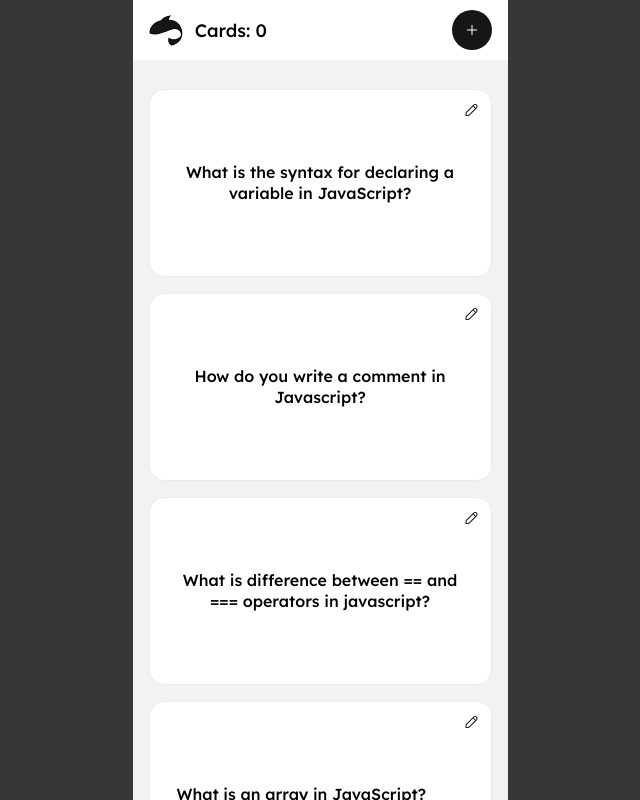
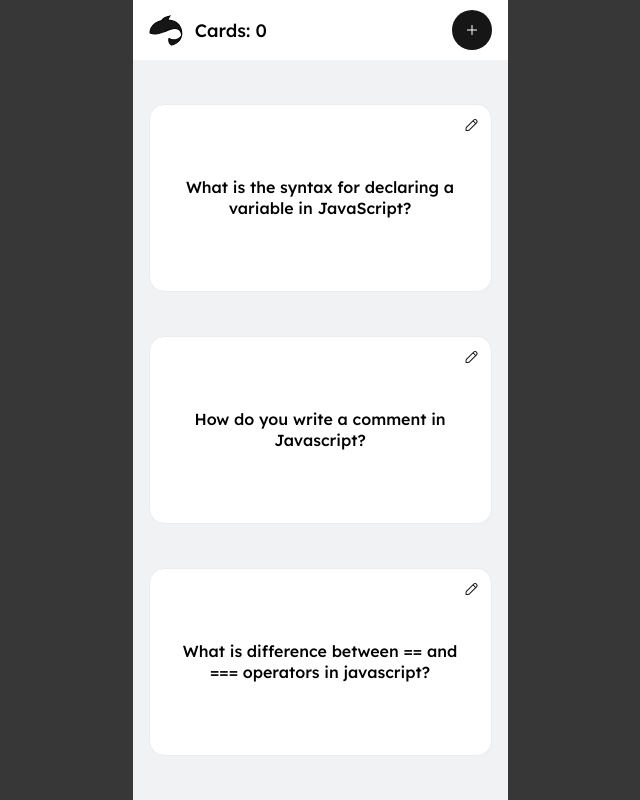
Before and after one commit to blocdenis/fischkapp, a React app: page / in a window 1280 px wide. Shown: the top 800 px of the page, without its empty margins (320-960 px from the left). Built offline with nearby package versions, Linux system fonts and the light colour scheme; the HTML template or start-up script is replaced by a standard one.

Commit message:
task:bugs and issues fixed

```diff
--- a/src/components/Card.tsx
+++ b/src/components/Card.tsx
@@ -3,10 +3,10 @@ import styles from './Card.module.css'
 import editIcon from '@images/EditButton.svg'
 interface CardProps {
   question: string
-  anwser: string
+  answer: string
 }
 
-const Card: FC<CardProps> = ({ question, anwser }) => {
+const Card: FC<CardProps> = ({ question, answer }) => {
   const [isFliped, setIsFliped] = useState<boolean>(true)
   return (
     <div>
@@ -18,7 +18,7 @@ const Card: FC<CardProps> = ({ question, anwser }) => {
           {question}
         </div>
       ) : (
-        <div className={styles.card}>{anwser}</div>
+        <div className={styles.card}>{answer}</div>
       )}
     </div>
   )
--- a/src/components/CardListLayout.module.css
+++ b/src/components/CardListLayout.module.css
@@ -5,7 +5,7 @@
   flex-direction: column;
   align-items: center;
   gap: 12px;
-  padding-top: 60px;
+  padding-top: 15px;
   list-style-type: none;
   overflow-y: auto;
 }
--- a/src/components/CardListLayout.tsx
+++ b/src/components/CardListLayout.tsx
@@ -14,9 +14,9 @@ interface CardListProps {
 
 const CardListLayout: FC<CardListProps> = ({ cards }): ReactElement => {
   return (
-    <div className={styles.cardContainer}>
+    <div className={styles.cardsContainer}>
       {cards.map((cards) => (
-        <Card key={cards.id} question={cards.question} anwser={cards.answer} />
+        <Card key={cards.id} question={cards.question} answer={cards.answer} />
       ))}
     </div>
   )
```
